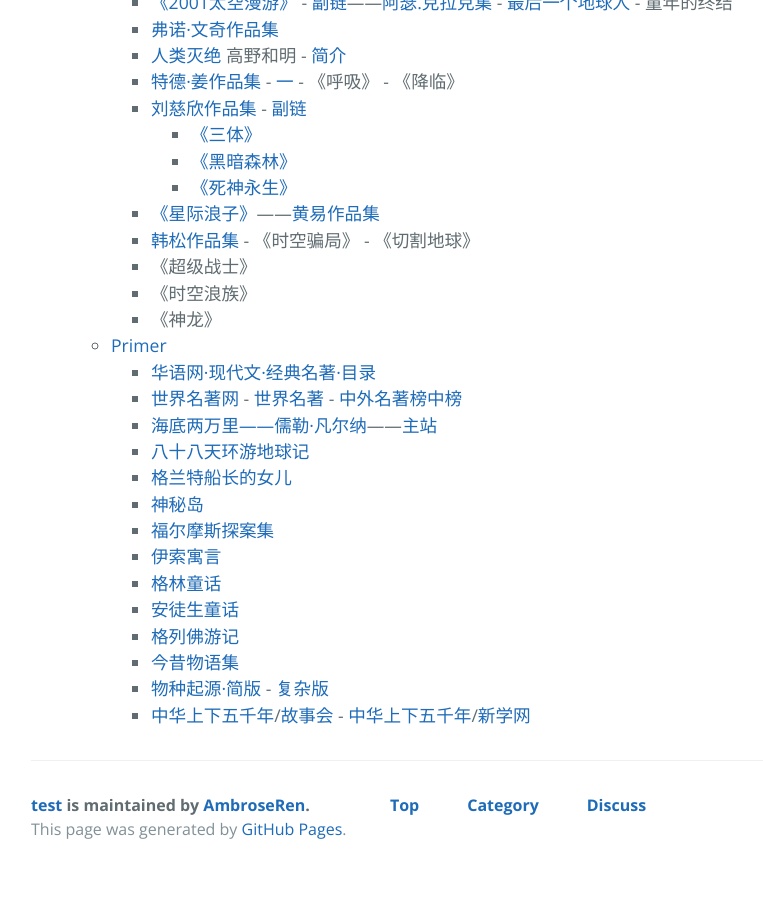
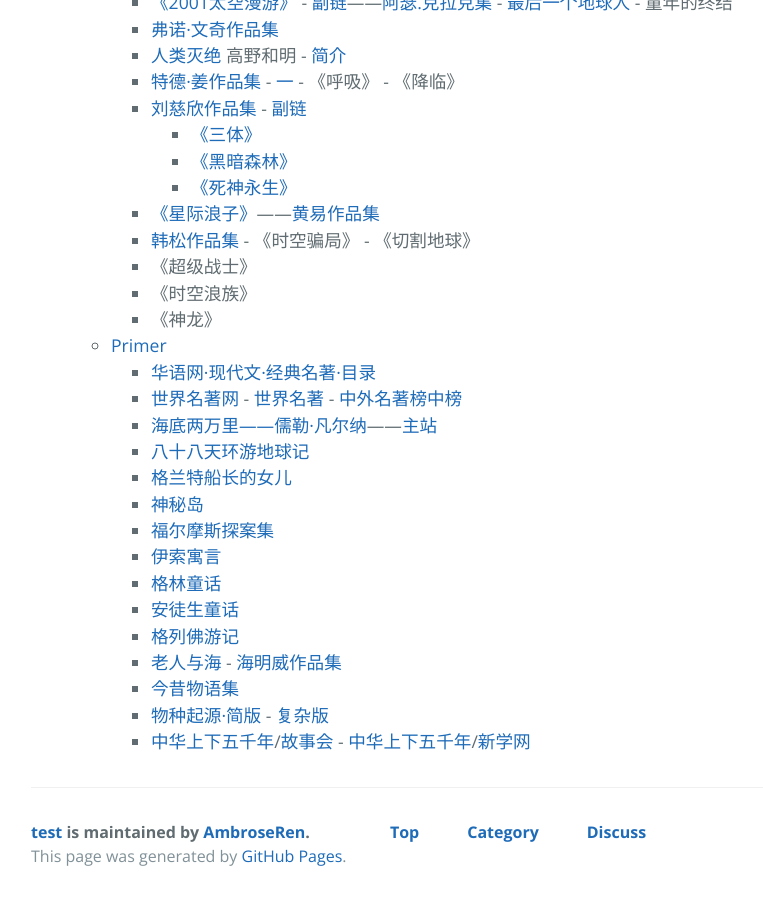
Before and after one commit to AmbroseRen/test, a Jekyll site: the page built from Library/BookListsOne.md, in a window 1280 px wide and 900 px high, scrolled down 5053 px. Shown: the whole window, without its empty margins (193-956 px from the left). Built offline with Jekyll 4.4.1, drawn with Linux system fonts in a browser that asks for light colours; our own code applies the rules of GitHub Pages for plain Markdown files; the repository's description, which GitHub fills in, is left out; before the commit the page ends 5926 px from its top, so only the background shows below that.

Commit message:
Update BookListsOne.md

```diff
--- a/Library/BookListsOne.md
+++ b/Library/BookListsOne.md
@@ -294,6 +294,7 @@
                     <li><a href="https://www.thn21.com/Article/chang/19240.html">格林童话</a></li>
                     <li><a href="https://www.thn21.com/Article/chang/6224.html">安徒生童话</a></li>
                     <li><a href="http://www.dushu369.com/waiguomingzhu/glfyj/">格列佛游记</a></li>
+		    <li><a href="https://www.kanunu8.com/book/3829/">老人与海</a> - <a href="https://www.kanunu8.com/files/writer/186.html">海明威作品集</a></li>
 		    <li><a href="https://cdn.jsdelivr.net/gh/AmbroseRen/Picture@master/book/Literature/Novel/今昔物语集.pdf">今昔物语集</a></li>
                     <li><a href="https://cdn.jsdelivr.net/gh/AmbroseRen/Picture@master/book/History/物种起源 .pdf">物种起源·简版</a> - <a href="https://cdn.jsdelivr.net/gh/AmbroseRen/Picture@master/book/History/達爾文：物種起源.pdf">复杂版</a></li>
 		    <li><a href="http://www.bestgushi.com/l/5000nian/">中华上下五千年</a>/<a href="http://www.bestgushi.com/">故事会</a> - <a href="http://www.newxue.com/mingzhu/sxwqn/">中华上下五千年</a>/<a href="http://www.newxue.com/">新学网</a></li>
```
